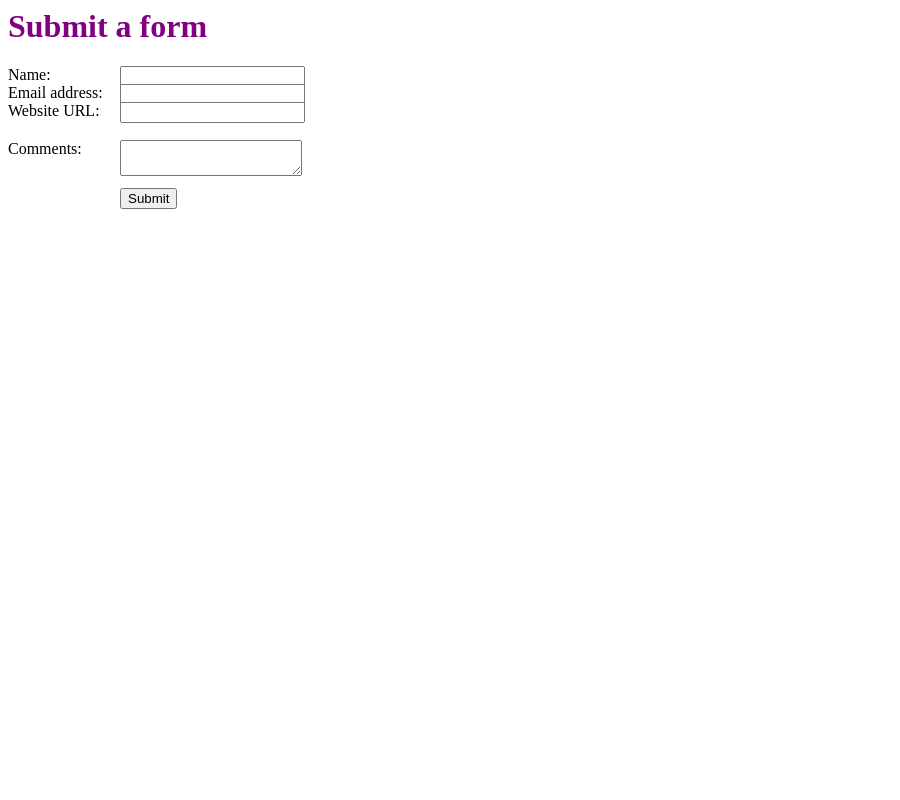
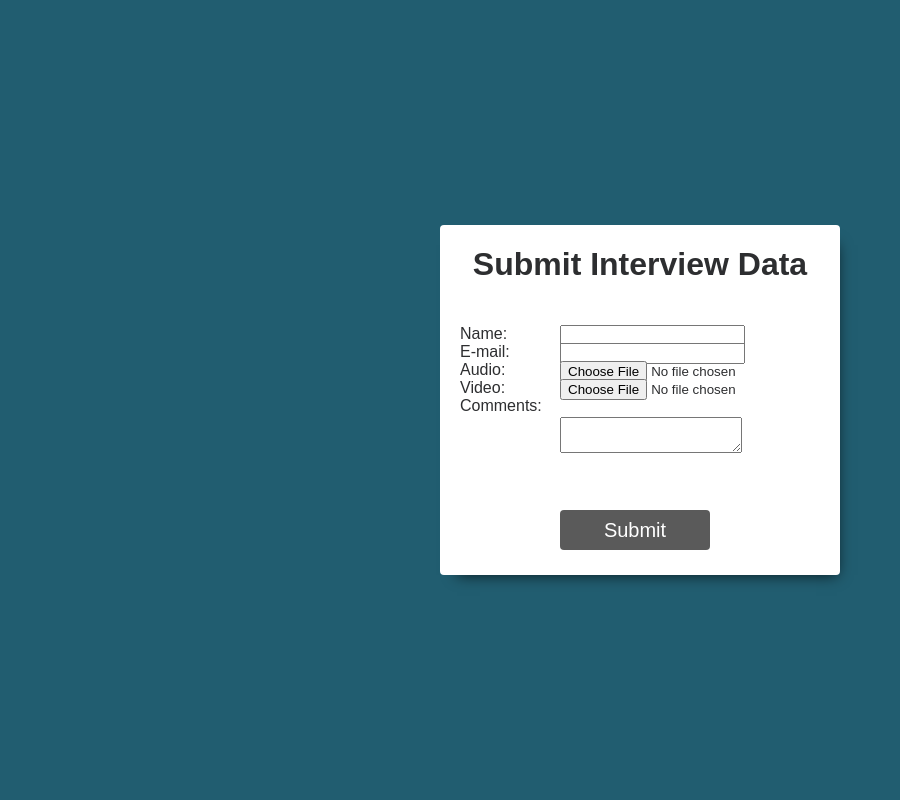
Before and after one commit to alex-chirayath/IBMWatson_PersonalityInsights_Krannert, a Flask app: template phase2/flask-app/templates/form.html in a window 1280 px wide. Shown: the whole page, without its empty margins (0-900 px from the left). Run offline with Flask 2, Linux system fonts and the light colour scheme; the template is opened without the code that fills it, so the values that code supplies are empty.

Commit message:
Added template and static files

```diff
--- a/phase2/flask-app/static/style.css
+++ b/phase2/flask-app/static/style.css
@@ -1,6 +1,9 @@
-.pagetitle {
-    color: #800080;
+body {
+    color: #2D2E30;
+    font-family: sans-serif;
+    background-color: #215D70;
 }
+
 
 input {
     position: fixed;
@@ -12,12 +15,102 @@ textarea {
     left: 120px;
     margin-top: 20px;
 }
-#subBtn {
-    position: fixed;
-    margin-top: 50px;
+
+.subBtn {
+    width: 160px;
+    padding: 5px;
+    border-radius: 4px;
+    margin-top: 100px;
+    position: absolute;
+    cursor: pointer;
+    bottom: 25px;
+
+    background: #5A5A5A;
+    color: #fff;
+    font-family: Sans-serif;
+    font-size: 20px;
+    width: 150px;
+    line-height: 30px;
+    border: 0;
+    transition: all 0.3s ease 0s;
+}
+
+.subBtn:hover {
+  background: #428BCA;
 }
 
 #commentsLbl {
-    position: absolute;
+    position: absolute
     top: 140px;
 }
+
+#container {
+        position:absolute;
+        left:50%;
+        top:50%;
+        width:400px;
+        height:350px;
+
+        margin-left:-200px;
+        margin-top:-175px;
+
+        background-color: #FFFFFF;
+        border-radius: 4px;
+
+        -webkit-box-shadow: 7px 10px 14px -10px rgba(0,0,0,0.75);
+        -moz-box-shadow: 7px 10px 14px -10px rgba(0,0,0,0.75);
+        box-shadow: 7px 10px 14px -10px rgba(0,0,0,0.75);
+}
+
+#main {
+    padding: 20px;
+}
+
+#title {
+    text-align: center;
+}
+
+#email-field {
+    position: absolute;
+}
+
+#name-field {
+    position: absolute;
+}
+
+#comments-field {
+    position: absolute;
+}
+
+#audioLbl {
+    position: absolute;
+
+}
+
+#videoLbl {
+    position: absolute;
+}
+
+#emailLbl {
+    position: absolute;
+}
+
+#nameLbl {
+    position: absolute;
+}
+
+
+
+#audio-field {
+    position: absolute;
+}
+
+#video-field {
+    position: absolute;
+}
+
+
+
+.pagetitle {
+    text-align: center;
+}
--- a/phase2/flask-app/templates/form.html
+++ b/phase2/flask-app/templates/form.html
@@ -1,24 +1,31 @@
 <html>
 <head>
-    <title>Sample Form Submission</title>
+<title>IBM Watson - Purdue</title>
 <link rel="stylesheet" type="text/css" href="/static/style.css">
 </head>
 <body>
     <div id="container">
-      <div class="pagetitle">
-        <h1>Submit a form</h1>
+        <div>
+            <h1 id="title">Submit Interview Data</h1>
         </div>
         <div id="main">
-        <form method="post" action="{{ url_for('submitted_form') }}">
-          <label for="name">Name:</label>
-          <input type="text" name="name"><br/>
-          <label for="email">Email address:</label>
-          <input type="email" name="email"><br/>
-          <label for="site_url">Website URL:</label>
-          <input type="url" name="site_url"><br/>
+            <form method="post" action="{{ url_for('submitted_form') }}" id="form">
+                <label for="name" id="nameLbl">Name:</label>
+                <input type="text" name="name" id="name-field">
+                <br>
+                <label for="email" id="emailLbl">E-mail:</label>
+                <input type="email" name="email" id="email-field">
+                <br>
+                <label for="audio" id="audioLbl">Audio:</label>
+                <input type="file" name="audio" accept="audio/*" id="audio-field">
+                <br>
+                <label for="video" id="videoLbl">Video:</label>
+                <input type="file" name="video" accept="video/*" id="video-field">
+                <br>
                 <label for="comments" id="commentsLbl">Comments:</label>
-          <textarea name="comments"></textarea><br/>
-          <input type="submit" id="subBtn">
+                <textarea name="comments" id="comments-field"></textarea><br/>
+
+                <input type="submit" class="subBtn">
             </form>
         </div>
     </div>
```
Also changed, not shown: phase2/flask-app/templates/submitted_form.html (+6 -4 lines). Lines whose indentation alone changed are shown as unchanged.
